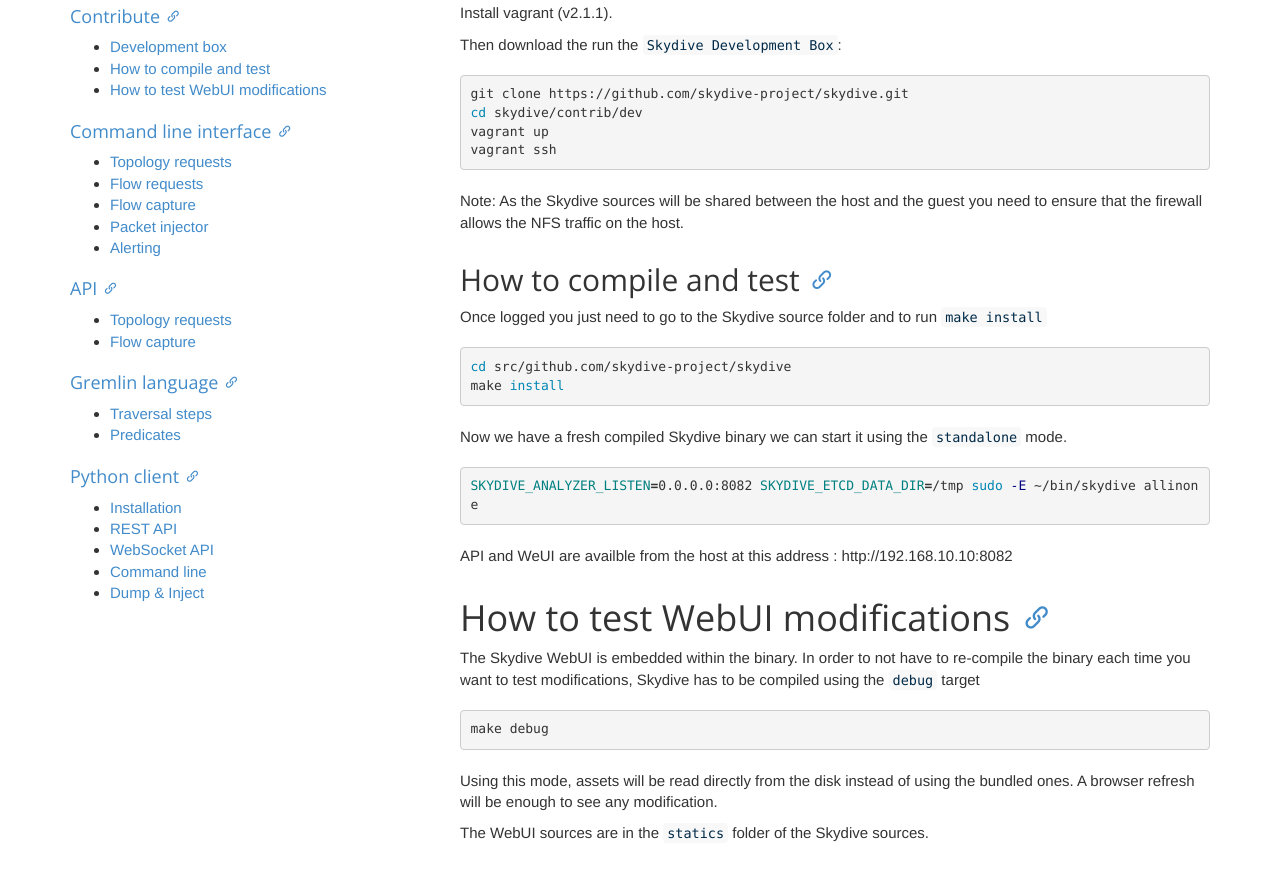
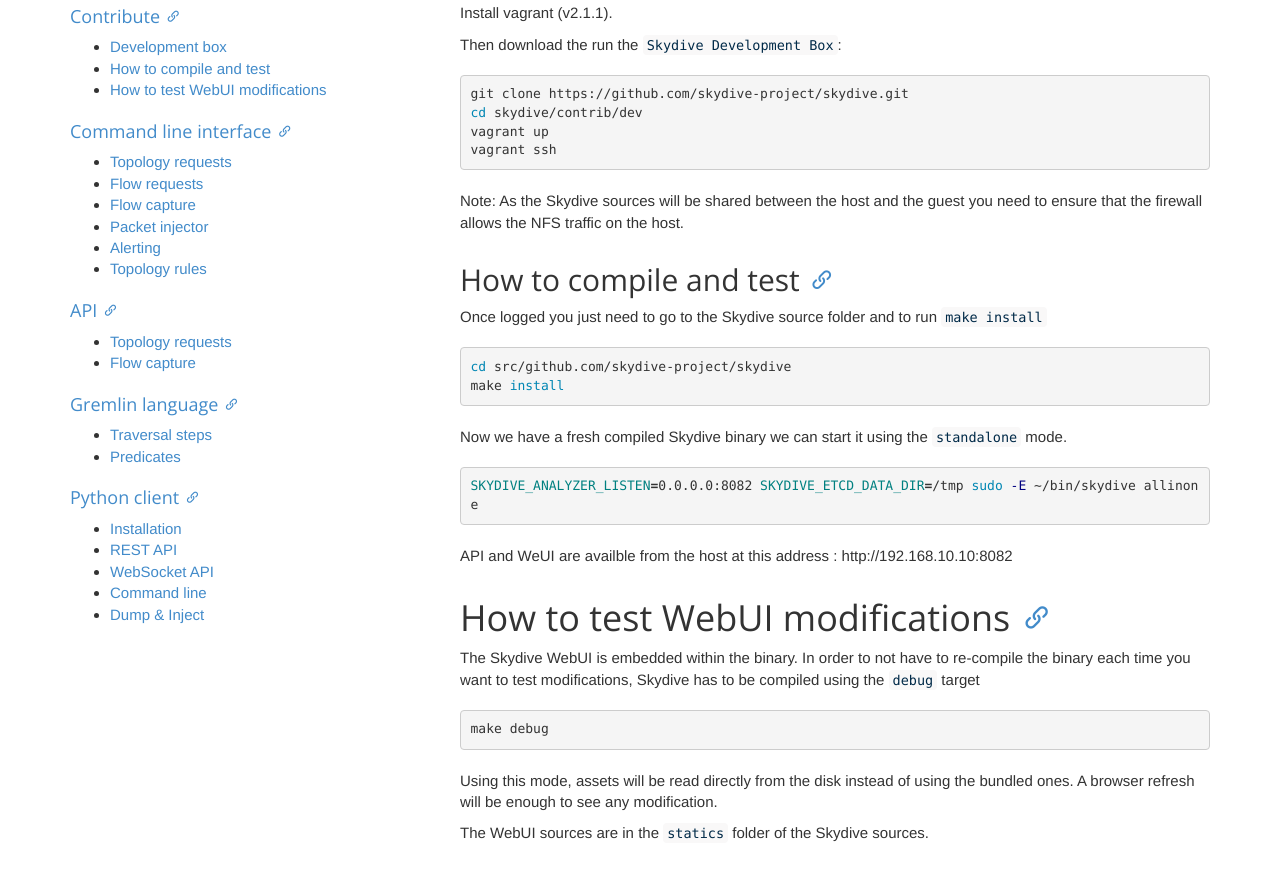
Before and after one commit to skydive-project/skydive.network, a Jekyll site: the page built from documentation/contribute.md, in a window 1280 px wide and 900 px high, scrolled down 665 px. Shown: the top 881 px of the window. Built offline with Jekyll 4.4.1, drawn with Linux system fonts in a browser that asks for light colours; nearby versions of some CDN libraries.

Commit message:
doc: add topology rules in index

```diff
--- a/_layouts/doc.html
+++ b/_layouts/doc.html
@@ -90,6 +90,7 @@
               <li><a href="/documentation/api#flow-capture">Flow capture</a></li>
               <li><a href="/documentation/api#packet-injector">Packet injector</a></li>
               <li><a href="/documentation/api#alerting">Alerting</a></li>
+              <li><a href="/documentation/api#topology-rules">Topology rules</a></li>
             </ul>
           </div>
         </div>
```
